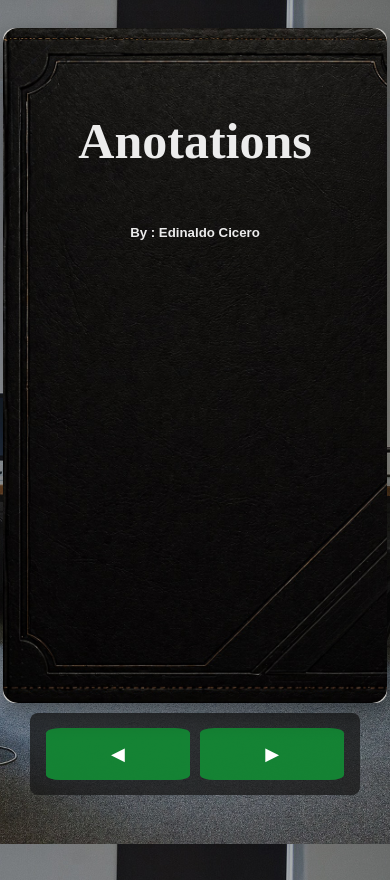
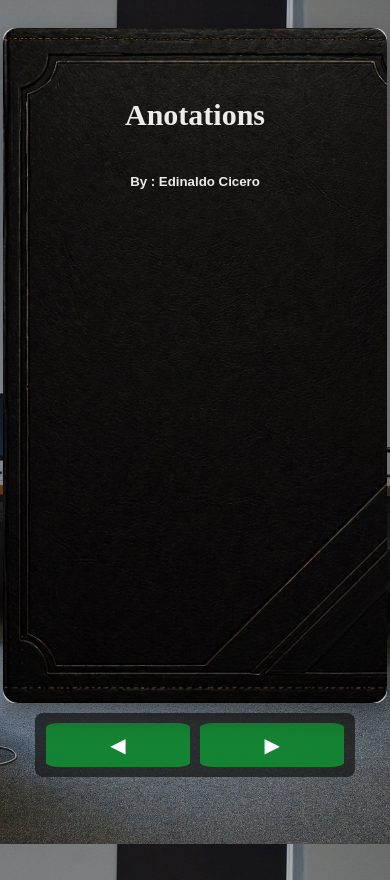
Before and after one commit to EdinaldoCIcero/diario_digital_project, a plain HTML site: page index.html in a window 390 px wide. Drawn offline with Linux system fonts and the light colour scheme.

Commit message:
UP0007
UP0007 css

```diff
--- a/style.css
+++ b/style.css
@@ -103,10 +103,13 @@ body {
 
 .banner {
   width: 100%;
-  height: 140px;
-  background-size: cover;
-  background-position: center;
-  border-radius: 10px;
+  height: 180px;
+  background-size       : cover;
+  background-position   : center;
+  background-repeat     : no-repeat;  /* não repete */
+  background-attachment : fixed;  /* opcional (efeito parallax leve) */
+  border-radius         : 10px;
+
   /*margin-bottom: 10px;*/
 }
 
@@ -274,6 +277,12 @@ body {
     gap            : 10px;
   }
 
+  .cover_title h1 {
+    font-size   : 30px;
+    font-family : 'Playfair Display', serif;
+
+  }
+
   .page {
     width         : 115%;
     height        : 80vh;
@@ -283,8 +292,8 @@ body {
 
   .nav {
     width     : 90%;
-    padding   : 15px;
-    font-size : 18px;
+    padding   : 10px;
+    font-size : 20px;
     gap       : 10px;
   }
 
@@ -298,7 +307,8 @@ body {
   }
 
   .prev, .next {
-    width: 48%;
+    width   : 48%;
+    height  : 40px;
   }
 
 }
```
